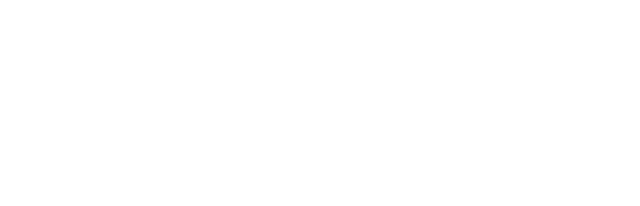
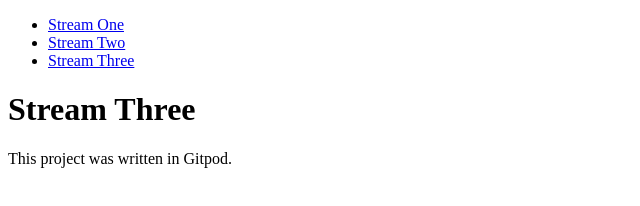
Before and after one commit to antonrasegard/this-time-it-should-work, a plain HTML site: page stream-three.html in a window 1280 px wide. Shown: the whole page, without its empty margins (0-640 px from the left). Drawn offline with Linux system fonts and the light colour scheme.

Commit message:
Another change in links on stream-two and stream three

```diff
--- a/stream-three.html
+++ b/stream-three.html
@@ -0,0 +1,21 @@
+<!DOCTYPE html>
+<html lang="en">
+<head>
+    <meta charset="UTF-8">
+    <meta name="viewport" content="width=device-width, initial-scale=1.0">
+    <meta http-equiv="X-UA-Compatible" content="ie=edge">
+    <title>Hello World</title>
+    <link rel="stylesheet" href="css/style.css">
+</head>
+<body>
+    <nav>
+        <ul>
+            <li><a href="index.html">Stream One</a></li>
+            <li><a href="stream-two.html">Stream Two</a></li>
+            <li><a href="stream-three.html">Stream Three</a></li>
+        </ul>
+    </nav>
+    <h1>Stream Three</h1>
+    <p>This project was written in Gitpod.</p>
+</body>
+</html>
```
Also changed, not shown: index.html (+1 -1 lines), stream-two.html (+21 -0 lines), 1 other file.
